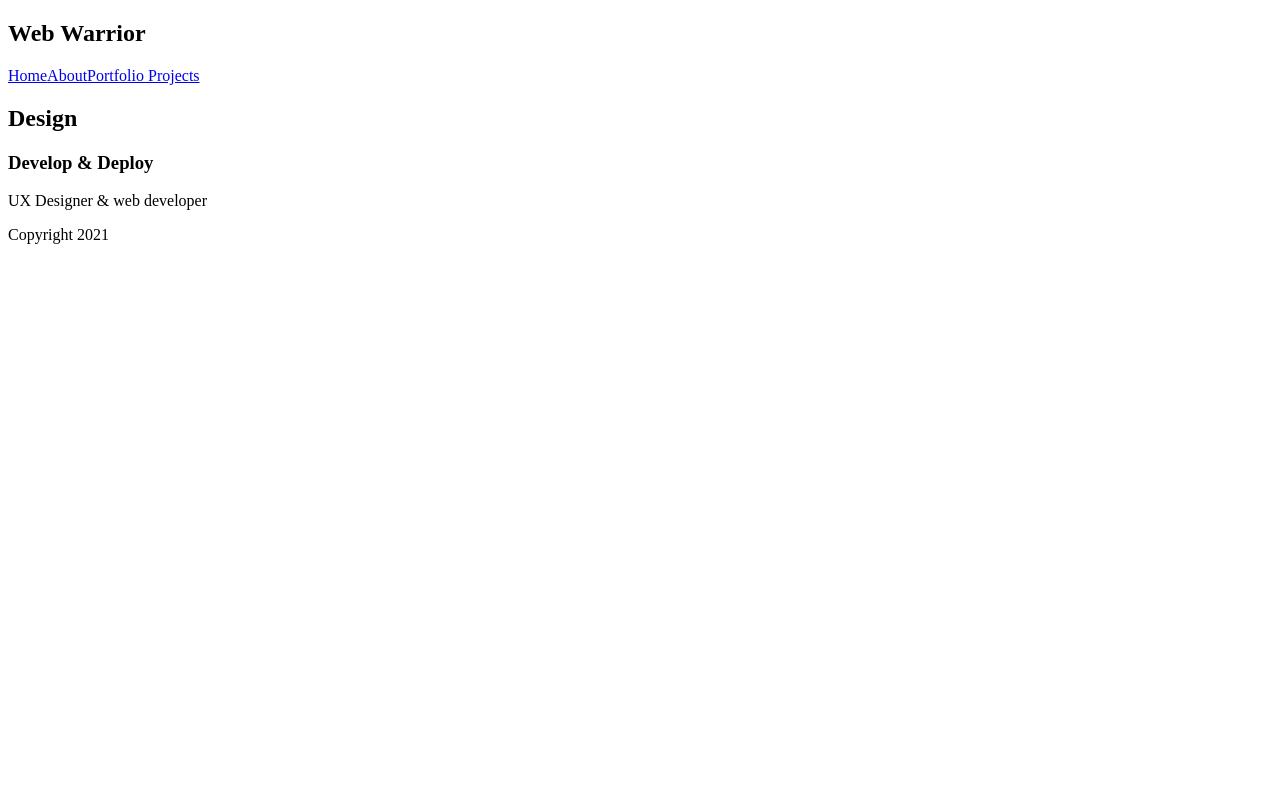
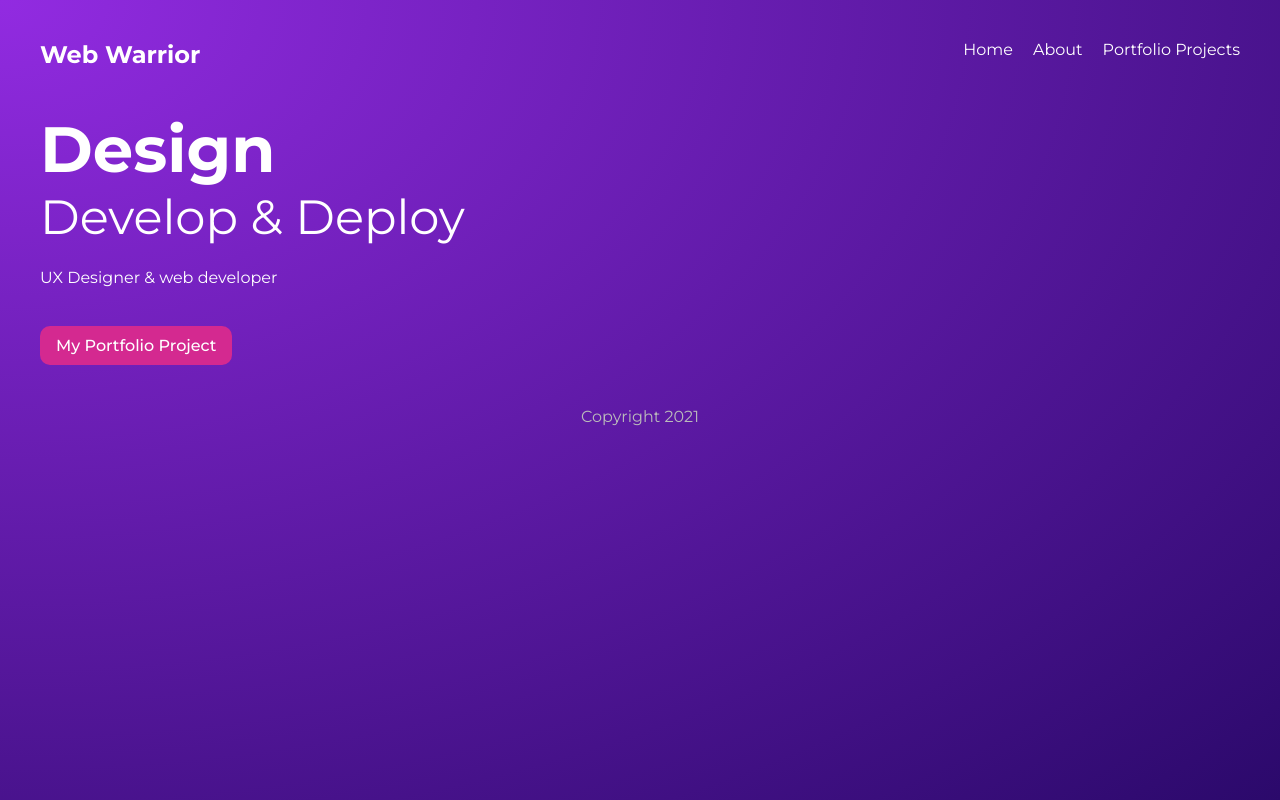
Before and after one commit to max-97/gatsby-tutorial, a Gatsby site: page / in a window 1280 px wide. Built offline with nearby package versions, Linux system fonts and the light colour scheme; Gatsby itself is replaced by a stand-in of ours.

Commit message:
Lesson 6

```diff
--- a/src/components/Layout.js
+++ b/src/components/Layout.js
@@ -1,5 +1,6 @@
 import React from 'react';
 import Navbar from "./Navbar"
+import '../styles/global.css'
 
 export default function Layout({ children }) {
     return (
--- a/src/pages/index.js
+++ b/src/pages/index.js
@@ -1,14 +1,17 @@
 import React from "react"
 import Layout from "../components/Layout"
+import { header, btn } from '../styles/home.module.css'
+import { Link } from "gatsby"
 
 export default function Home() {
     return (
         <Layout>
-            <section>
+            <section className={ header }>
                 <div>
                     <h2>Design</h2>
                     <h3>Develop & Deploy</h3>
                     <p>UX Designer & web developer</p>
+                    <Link className={ btn } to="/project">My Portfolio Project</Link>
                 </div>
             </section>
         </Layout>
--- a/src/pages/project/index.js
+++ b/src/pages/project/index.js
@@ -1,10 +1,11 @@
 import React from 'react';
 import Layout from "../../components/Layout"
+import * as styles from '../../styles/project.module.css'
 
 export default function Projects() {
     return (
         <Layout>
-            <div>
+            <div className={styles.portfolio}>
                 <h2>Portfolio</h2>
                 <h3>Projects & Website I've Created</h3>
             </div>
--- /dev/null
+++ b/src/styles/global.css
@@ -0,0 +1,49 @@
+@import url('https://fonts.googleapis.com/css2?family=Montserrat:wght@300;400;500;700&display=swap');
+
+* {
+    margin: 0;
+    padding: 0;
+    text-decoration: none;
+    font-family: "Montserrat";
+    color: white;
+}
+html, body {
+    min-height: 100%;
+}
+body {
+    background: radial-gradient(at top left, rgba(146, 43, 225, 1) 0%, rgba(43, 9, 107, 1) 100%) no-repeat;
+}
+p {
+    margin: 16px auto;
+    line-height: 1.5em;
+}
+
+/* layout & nav */
+.layout {
+    max-width: 1200px;
+    margin: 0 auto;
+}
+nav {
+    display: grid;
+    grid-template-columns: 1fr 1fr;
+    margin: 40px auto;
+}
+nav .links {
+    display: inline-block;
+    text-align: right;
+}
+nav a {
+    display: inline-block;
+    margin-left: 20px;
+    font-weight: 400;
+    padding-bottom: 8px;
+    border-bottom: 3px solid transparent;
+}
+nav a:hover {
+    border-color: white;
+}
+footer p{
+    text-align: center;
+    color: #bbb;
+    margin: 40px auto;
+}
--- /dev/null
+++ b/src/styles/home.module.css
@@ -0,0 +1,22 @@
+.header {
+    display: grid;
+    grid-template-columns: 1fr 1fr;
+    grid-gap: 40px;
+    align-items: center;
+}
+.header h2 {
+    font-size: 4em;
+}
+.header h3 {
+    font-size: 3em;
+    font-weight: 400;
+    margin-bottom: 20px;
+}
+.btn {
+    display: inline-block;
+    background: #D42990;
+    padding: 10px 16px;
+    border-radius: 10px;
+    margin-top: 20px;
+    font-weight: 500;
+}
```
Also changed, not shown: src/styles/project.module.css (added, +11 -0 lines).
